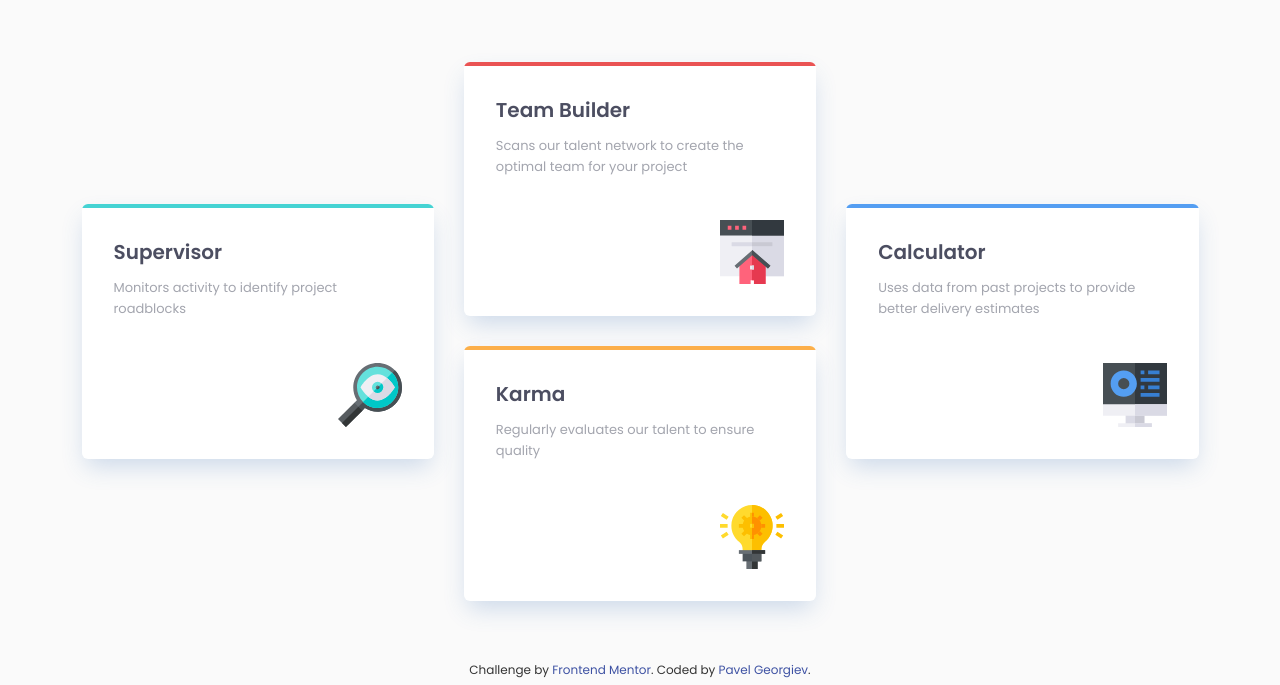
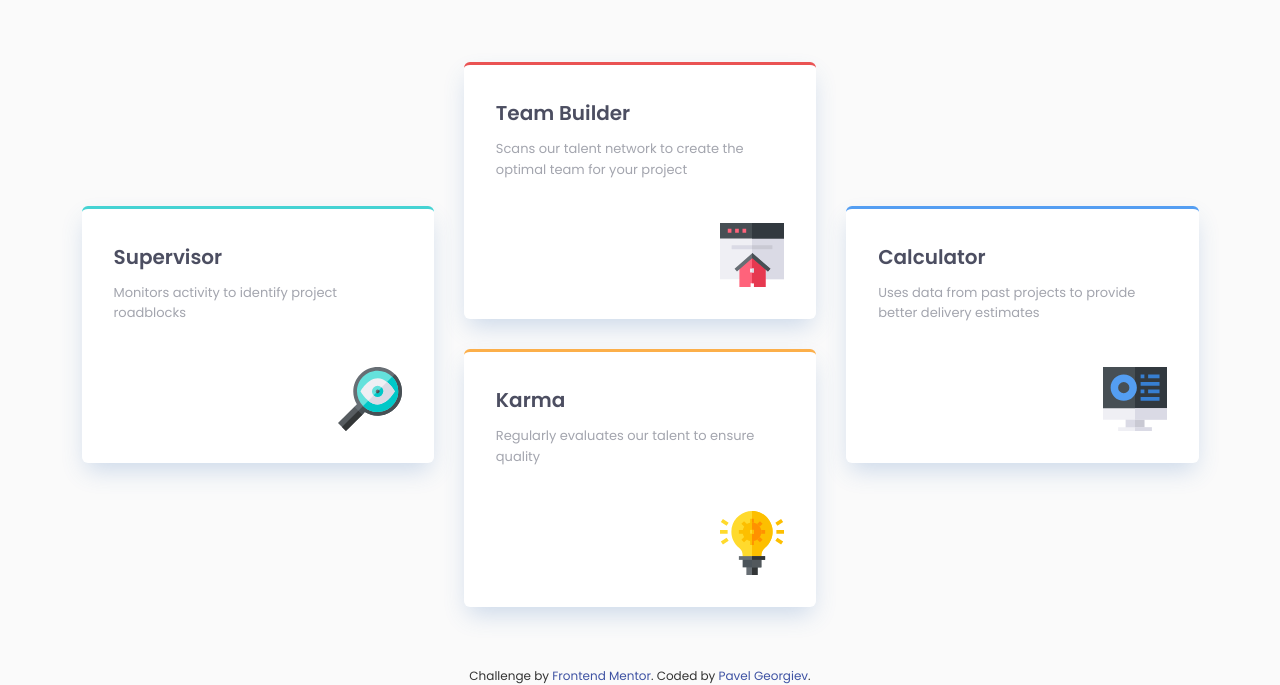
Before and after one commit to iPavelGeorgiev/four-card-feature-section, a website: page src/index.html in a window 1280 px wide. Shown: the part 244-929 px from the top of the page. Drawn offline with Linux system fonts and the light colour scheme.

Commit message:
Remove unnecessary pseudo elements

```diff
--- a/src/scss/components/_card.scss
+++ b/src/scss/components/_card.scss
@@ -32,44 +32,23 @@
     }
   }
 
-  &::before {
-    content: "";
-    position: absolute;
-    top: 0;
-    left: 0;
-    height: 0.4rem;
-    width: 100%;
-  }
-
   &:nth-of-type(1) {
     grid-area: first-card;
-
-    &::before {
-      background-color: colors.$cyan;
-    }
+    border-top: 0.3rem solid colors.$cyan;
   }
 
   &:nth-of-type(2) {
     grid-area: second-card;
-
-    &::before {
-      background-color: colors.$red;
-    }
+    border-top: 0.3rem solid colors.$red;
   }
 
   &:nth-of-type(3) {
     grid-area: third-card;
-
-    &::before {
-      background-color: colors.$orange;
-    }
+    border-top: 0.3rem solid colors.$orange;
   }
 
   &:nth-of-type(4) {
     grid-area: fourth-card;
-
-    &::before {
-      background-color: colors.$blue;
-    }
+    border-top: 0.3rem solid colors.$blue;
   }
 }
```
Also changed, not shown: src/css/main.css.
